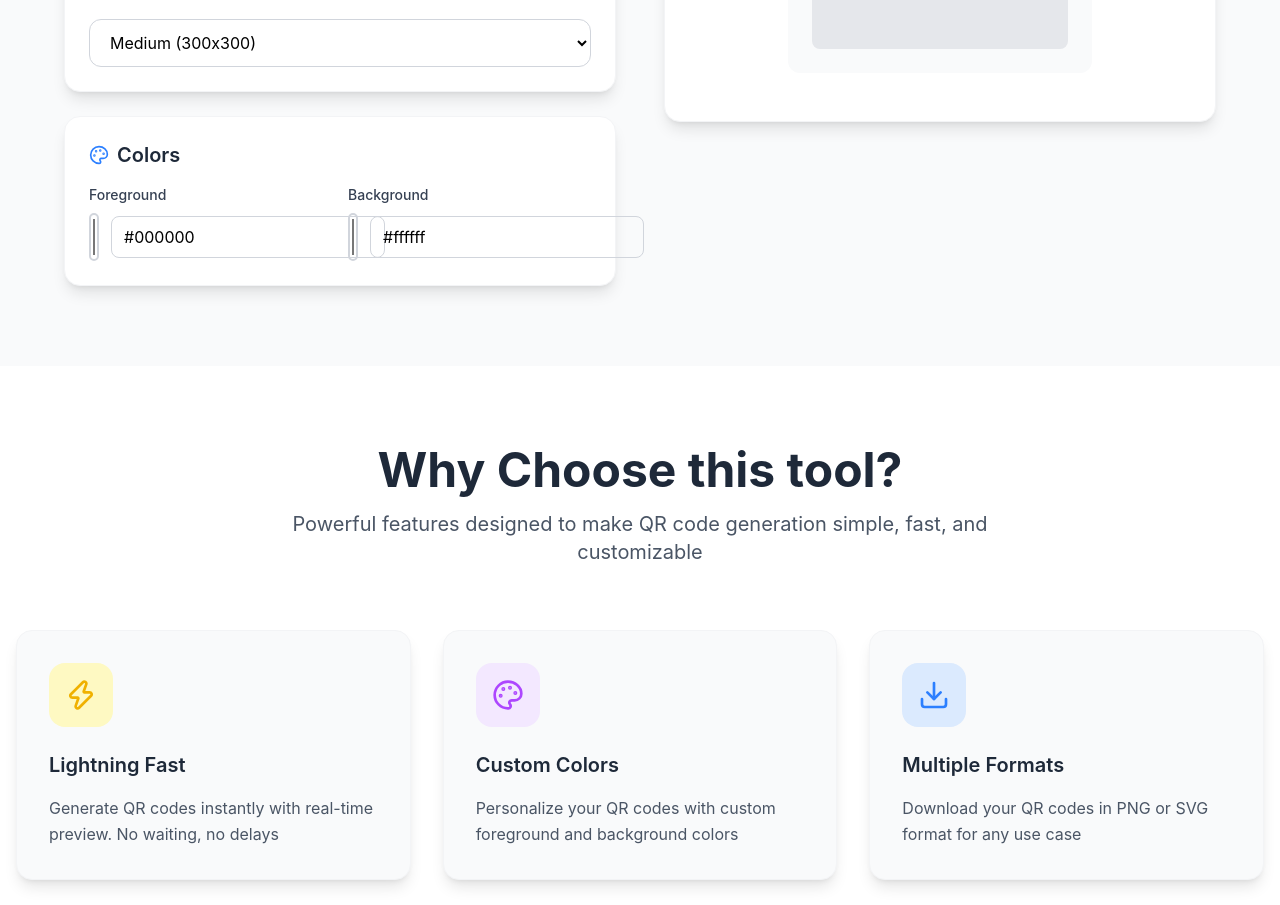
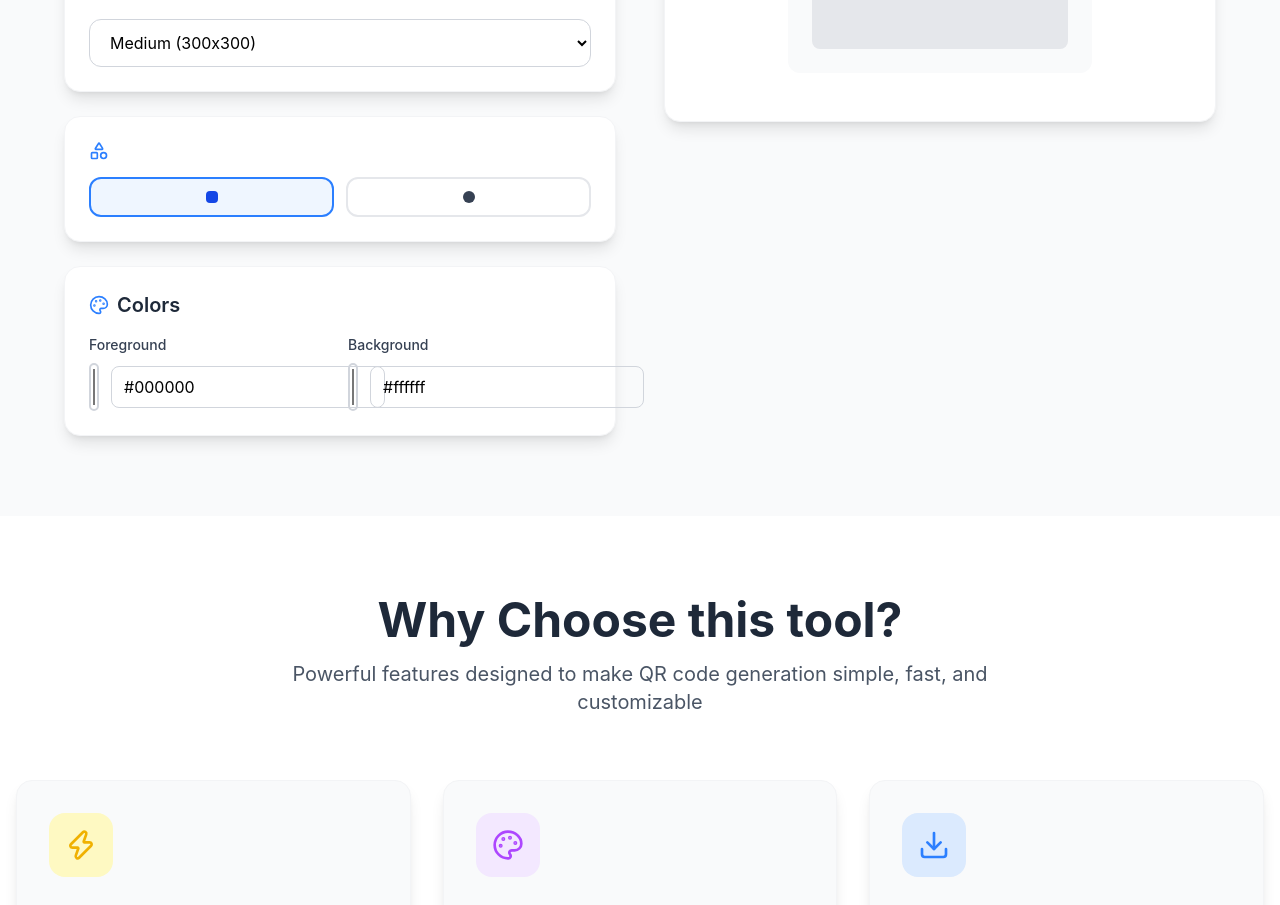
Before and after one commit to mateobetancurb/qr-code-generator, a React (Vite) app: page / in a window 1280 px wide. Shown: the part 1348-2253 px from the top of the page. Built offline with nearby package versions, Linux system fonts and the light colour scheme.

Commit message:
feat: implement custom module styles for QR code generation and enhance QR code rendering functionality

```diff
--- a/src/components/QRGenerator.tsx
+++ b/src/components/QRGenerator.tsx
@@ -4,12 +4,14 @@ import {
 	Palette,
 	Maximize as Resize,
 	Link,
+	Shapes,
 	// Upload,
 	// X,
 } from "lucide-react";
 import React, { useState, useEffect, useRef } from "react";
 import type { QROptions } from "../interfaces";
 import { generateFilename, sizeMap } from "../utils";
+import { renderQRToCanvas, renderQRToSVG } from "../utils/qrRenderer";
 import { useLocale } from "../context/Locale";
 
 const QRGenerator: React.FC = () => {
@@ -17,6 +19,7 @@ const QRGenerator: React.FC = () => {
 	const [options, setOptions] = useState<QROptions>({
 		text: "",
 		size: "medium",
+		moduleStyle: "square",
 		foregroundColor: "#000000",
 		backgroundColor: "#ffffff",
 		logo: undefined,
@@ -26,51 +29,24 @@ const QRGenerator: React.FC = () => {
 	const canvasRef = useRef<HTMLCanvasElement>(null);
 	// const fileInputRef = useRef<HTMLInputElement>(null);
 
-	const generateQRCode = async (logoDataURL?: string) => {
-		if (!options.text.trim()) return;
+	const generateQRCode = () => {
+		if (!options.text.trim()) {
+			setQrCodeDataURL("");
+			return;
+		}
 
 		try {
 			const canvas = canvasRef.current;
 			if (!canvas) return;
 
-			const ctx = canvas.getContext("2d");
-			if (!ctx) return;
-
-			await QRCode.toCanvas(canvas, options.text, {
+			const qrCode = QRCode.create(options.text);
+			renderQRToCanvas(canvas, qrCode, {
 				width: sizeMap[options.size],
-				margin: 2,
-				color: {
-					dark: options.foregroundColor,
-					light: options.backgroundColor,
-				},
+				moduleStyle: options.moduleStyle,
+				foregroundColor: options.foregroundColor,
+				backgroundColor: options.backgroundColor,
 			});
-
-			// add logo if provided
-			if (logoDataURL) {
-				const logo = new Image();
-				logo.onload = () => {
-					const logoSize = sizeMap[options.size] * 0.2; // logo is 20% of qr code size
-					const x = (canvas.width - logoSize) / 2;
-					const y = (canvas.height - logoSize) / 2;
-
-					// create a white background circle for the logo
-					ctx.fillStyle = options.backgroundColor;
-					ctx.beginPath();
-					ctx.arc(canvas.width / 2, canvas.height / 2, logoSize / 2 + 8, 0, 2 * Math.PI);
-					ctx.fill();
-
-					// draw the logo
-					ctx.drawImage(logo, x, y, logoSize, logoSize);
-
-					// update the data url with the logo
-					const dataURL = canvas.toDataURL("image/png");
-					setQrCodeDataURL(dataURL);
-				};
-				logo.src = logoDataURL;
-			} else {
-				const dataURL = canvas.toDataURL("image/png");
-				setQrCodeDataURL(dataURL);
-			}
+			setQrCodeDataURL(canvas.toDataURL("image/png"));
 		} catch (error) {
 			console.error("Error generating QR code:", error);
 		}
@@ -98,7 +74,7 @@ const QRGenerator: React.FC = () => {
 	// };
 
 	useEffect(() => {
-		void generateQRCode(options.logo);
+		generateQRCode();
 		// oxlint-disable-next-line react-hooks/exhaustive-deps -- regenerate when any QR option changes
 	}, [options]);
 
@@ -110,22 +86,18 @@ const QRGenerator: React.FC = () => {
 			link.href = qrCodeDataURL;
 			link.click();
 		} else if (format === "svg") {
-			QRCode.toString(options.text, {
-				type: "svg",
+			const svg = renderQRToSVG(QRCode.create(options.text), {
 				width: sizeMap[options.size],
-				margin: 2,
-				color: {
-					dark: options.foregroundColor,
-					light: options.backgroundColor,
-				},
-			}).then((svg) => {
-				const blob = new Blob([svg], { type: "image/svg+xml" });
-				const link = document.createElement("a");
-				link.download = `${filename}.svg`;
-				link.href = URL.createObjectURL(blob);
-				link.click();
-				URL.revokeObjectURL(link.href);
+				moduleStyle: options.moduleStyle,
+				foregroundColor: options.foregroundColor,
+				backgroundColor: options.backgroundColor,
 			});
+			const blob = new Blob([svg], { type: "image/svg+xml" });
+			const link = document.createElement("a");
+			link.download = `${filename}.svg`;
+			link.href = URL.createObjectURL(blob);
+			link.click();
+			URL.revokeObjectURL(link.href);
 		}
 	};
 
@@ -273,6 +245,39 @@ const QRGenerator: React.FC = () => {
 
 							<div className="bg-white dark:bg-gray-900 rounded-2xl p-6 shadow-lg border border-gray-100 dark:border-gray-700">
 								<h3 className="text-xl font-semibold text-gray-800 dark:text-white mb-4 flex items-center">
+									<Shapes className="w-5 h-5 mr-2 text-blue-500" />
+									{t.generator.pattern}
+								</h3>
+								<div className="grid grid-cols-2 gap-3">
+									{(["square", "dots"] as const).map((moduleStyle) => {
+										const isSelected = options.moduleStyle === moduleStyle;
+										return (
+											<button
+												key={moduleStyle}
+												type="button"
+												aria-pressed={isSelected}
+												onClick={() => setOptions({ ...options, moduleStyle })}
+												className={`flex items-center justify-center gap-3 px-4 py-3 rounded-xl border-2 font-medium transition-all duration-200 hover:cursor-pointer ${
+													isSelected
+														? "border-blue-500 bg-blue-50 text-blue-700 dark:bg-blue-900/20 dark:text-blue-300"
+														: "border-gray-200 text-gray-700 hover:border-blue-300 dark:border-gray-700 dark:text-gray-300 dark:hover:border-blue-700"
+												}`}
+											>
+												<span
+													aria-hidden="true"
+													className={`w-3 h-3 bg-current ${moduleStyle === "dots" ? "rounded-full" : "rounded-sm"}`}
+												/>
+												{moduleStyle === "square"
+													? t.generator.patternSquare
+													: t.generator.patternDots}
+											</button>
+										);
+									})}
+								</div>
+							</div>
+
+							<div className="bg-white dark:bg-gray-900 rounded-2xl p-6 shadow-lg border border-gray-100 dark:border-gray-700">
+								<h3 className="text-xl font-semibold text-gray-800 dark:text-white mb-4 flex items-center">
 									<Palette className="w-5 h-5 mr-2 text-blue-500" />
 									{t.generator.colors}
 								</h3>
```
